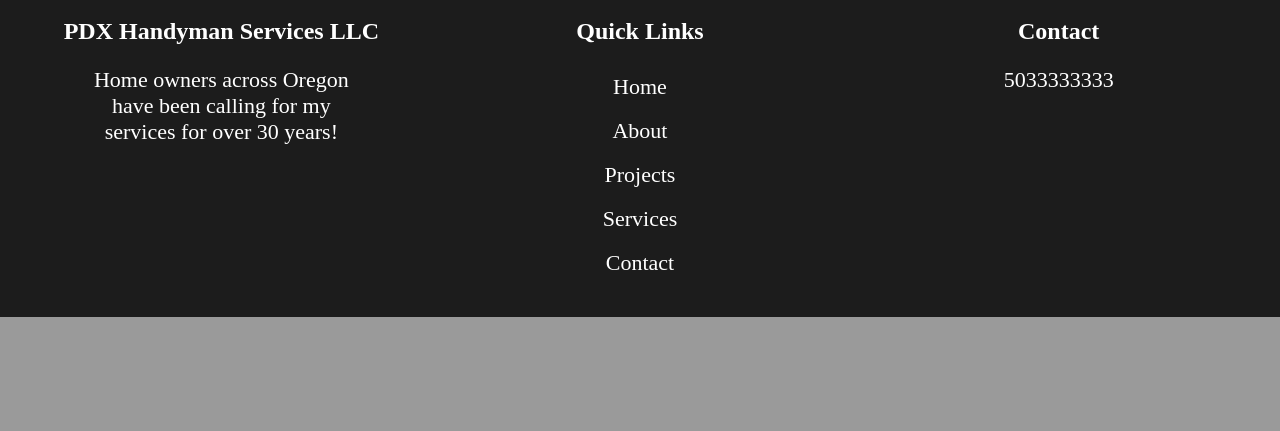
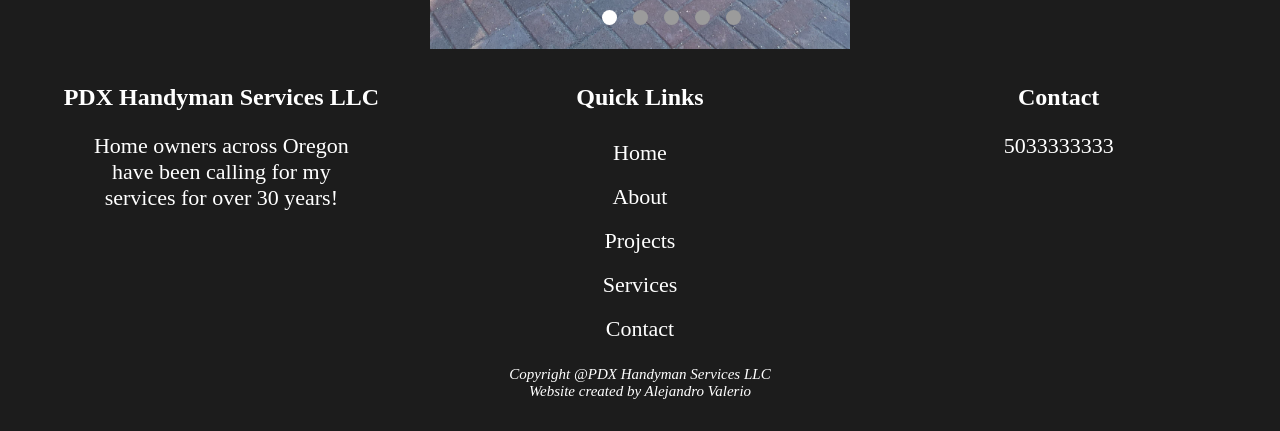
Before and after one commit to AlexV713/pdx-one-page, a PHP site: page / in a window 1280 px wide. Shown: the part 2098-2529 px from the top of the page. Before the commit the page ends 2415 px from the top, so only its background shows below. Run offline with PHP 8.4, Linux system fonts and the light colour scheme; some libraries are stand-ins or nearby versions.

Commit message:
Added Images & Fixed Footer
I added real images to the website and fixed the footer.

```diff
--- a/index.html
+++ b/index.html
@@ -52,7 +52,7 @@
     <main>
 
         <div id="hero-banner">
-            <img src="images/wood.jpg" alt="pdx handyman services llc">
+            <img src="images/projects/14.jpg" alt="pdx handyman services llc">
             <div id="hero-text">
                 <div id="background">
                     <h2>Jobs Unlimited: Odd. Even. Any</h2>
@@ -79,22 +79,27 @@
             <div id="slideshow-container">
 
                 <div class="slides slide-effect">
-                    <img class="images" src="https://cdn.pixabay.com/photo/2016/07/11/21/23/water-lily-1510707_960_720.jpg" alt="flowers">
+                    <img class="images" src="images/projects/03.jpg" alt="flowers">
                     <p class="caption-text">Image 1</p>
                 </div>
 
                 <div class="slides slide-effect">
-                    <img class="images" src="https://cdn.pixabay.com/photo/2013/07/21/13/00/rose-165819_960_720.jpg" alt="flowers">
+                    <img class="images" src="images/projects/08.jpg" alt="flowers">
                     <p class="caption-text">Image 2</p>
                 </div>
 
                 <div class="slides slide-effect">
-                    <img class="images" src="https://cdn.pixabay.com/photo/2015/10/09/00/55/lotus-978659_960_720.jpg" alt="flowers">
+                    <img class="images" src="images/projects/18.jpg" alt="flowers">
                     <p class="caption-text">Image 3</p>
                 </div>
 
                 <div class="slides slide-effect">
-                    <img class="images" src="https://cdn.pixabay.com/photo/2017/06/18/21/37/rose-2417334_960_720.jpg" alt="flowers">
+                    <img class="images" src="images/projects/26.jpg" alt="flowers">
+                    <p class="caption-text">Image 4</p>
+                </div>
+
+                <div class="slides slide-effect">
+                    <img class="images" src="images/projects/28.jpg" alt="flowers">
                     <p class="caption-text">Image 4</p>
                 </div>
 
@@ -106,6 +111,7 @@
                     <span class="dot" onclick="currentSlide(2)"></span>
                     <span class="dot" onclick="currentSlide(3)"></span>
                     <span class="dot" onclick="currentSlide(4)"></span>
+                    <span class="dot" onclick="currentSlide(5)"></span>
                 </div>
 
             </div>
@@ -115,6 +121,7 @@
     </main>
 
     <footer>
+        <div id="footer-grid">
 
             <div>
                 <h2>PDX Handyman Services LLC</h2>
@@ -138,6 +145,8 @@
                 <p id="desktop-phone">5033333333</p>
             </div>
 
+        </div>
+        <p class="footer-copyright">Copyright @PDX Handyman Services LLC<br>Website created by Alejandro Valerio</p>
     </footer>
 
     <script src="scripts.js" type="text/javascript"></script>
--- a/styles.css
+++ b/styles.css
@@ -52,10 +52,9 @@ header {
   text-align: center;
   margin: 0;
   padding: 0 0 0.5em;
-  margin-bottom: 1em;
 }
 
-#mobile-nav #mobile-links a {
+#mobile-nav #mobile-links li a {
   color: white;
   text-decoration: none;
   font-size: 25px;
@@ -72,8 +71,8 @@ header {
 }
 
 #hero-banner img {
-  height: 300px;
-  width: auto;
+  height: 330px;
+  width: 100%;
 }
 
 #hero-banner #hero-text {
@@ -139,10 +138,10 @@ header {
   display: block;
   margin-left: auto;
   margin-right: auto;
-  height: 300px;
+  height: 320px;
   width: auto;
   position: relative;
-  background-color: black;
+  background-color: #1c1c1c;
 }
 
 #slideshow-container .slides {
@@ -164,7 +163,7 @@ header {
   margin-right: auto;
   -o-object-fit: contain;
      object-fit: contain;
-  height: 300px;
+  height: 320px;
   width: auto;
 }
 
@@ -219,7 +218,7 @@ header {
 }
 
 #slideshow-container #dots-container .dot {
-  background-color: #717171;
+  background-color: #9b9b9b;
   width: 15px;
   height: 15px;
   cursor: pointer;
@@ -261,6 +260,13 @@ header {
 }
 
 footer {
+  padding: 1em 1em 1em;
+  color: white;
+  background-color: #1c1c1c;
+  text-align: center;
+}
+
+footer #footer-grid {
   display: -webkit-box;
   display: -ms-flexbox;
   display: flex;
@@ -274,15 +280,9 @@ footer {
   -webkit-box-align: center;
       -ms-flex-align: center;
           align-items: center;
-  text-align: center;
-  padding-left: 1em;
-  padding-right: 1em;
-  background-color: #1c1c1c;
-  padding-bottom: 2em;
-  color: white;
 }
 
-footer ul {
+footer #footer-grid ul {
   list-style-type: none;
   padding: 0;
   margin: 0;
@@ -290,22 +290,27 @@ footer ul {
   line-height: 2;
 }
 
-footer p,
-footer a {
+footer #footer-grid p,
+footer #footer-grid a {
   font-size: 22px;
   color: white;
 }
 
-footer a {
+footer #footer-grid a {
   text-decoration: none;
 }
 
-footer #mobile-phone {
+footer #footer-grid #mobile-phone {
   text-decoration: underline;
 }
 
-footer #desktop-phone {
+footer #footer-grid #desktop-phone {
   display: none;
+}
+
+footer .footer-copyright {
+  font-size: 15px;
+  font-style: italic;
 }
 
 /* Desktops */
@@ -358,8 +363,8 @@ footer #desktop-phone {
     position: relative;
   }
   #hero-banner img {
-    inline-size: 100%;
-    height: 750px;
+    width: 100%;
+    height: 800px;
     -o-object-fit: cover;
        object-fit: cover;
     background-repeat: no-repeat;
@@ -376,7 +381,7 @@ footer #desktop-phone {
     padding: 1em 1em 2em;
   }
   #hero-banner #hero-text #background #contact-button {
-    background-color: #47a1f4;
+    background-color: #466ab6;
     padding: 0.7em;
     border-radius: 35px;
     font-size: 22px;
@@ -403,7 +408,7 @@ footer #desktop-phone {
   #slideshow-container .next {
     bottom: 45%;
   }
-  footer {
+  footer #footer-grid {
     display: -ms-grid;
     display: grid;
     -ms-grid-columns: 1fr 1fr 1fr;
@@ -422,13 +427,13 @@ footer #desktop-phone {
     -ms-flex-line-pack: center;
         align-content: center;
   }
-  footer p {
+  footer #footer-grid p {
     padding: 0 3em 0;
   }
-  footer #mobile-phone {
+  footer #footer-grid #mobile-phone {
     display: none;
   }
-  footer #desktop-phone {
+  footer #footer-grid #desktop-phone {
     display: block;
   }
 }
--- a/styles.sass
+++ b/styles.sass
@@ -142,7 +141,7 @@ header
         gap: 1em
         padding-bottom: 1em
         .dot
-            background-color: #717171
+            background-color: #9b9b9b
             width: 15px
             height: 15px
             cursor: pointer
@@ -164,34 +163,35 @@ header
   to
     opacity: 1
 
-
 footer
-    display: flex
-    flex-direction: column
-    justify-content: center
-    align-items: center
+    padding: 1em 1em 1em
+    color: white
+    background-color: #1c1c1c
     text-align: center
-    padding-left: 1em
-    padding-right: 1em
-    background-color: #1c1c1c
-    padding-bottom: 2em
-    color: white
-    ul
-        list-style-type: none
-        padding: 0
-        margin: 0
-        font-size: 22px
-        line-height: 2
-    p,
-    a
-        font-size: 22px
-        color: white
-    a
-        text-decoration: none
-    #mobile-phone
-        text-decoration: underline
-    #desktop-phone
-        display: none
+    #footer-grid
+        display: flex
+        flex-direction: column
+        justify-content: center
+        align-items: center
+        ul
+            list-style-type: none
+            padding: 0
+            margin: 0
+            font-size: 22px
+            line-height: 2
+        p,
+        a
+            font-size: 22px
+            color: white
+        a
+            text-decoration: none
+        #mobile-phone
+            text-decoration: underline
+        #desktop-phone
+            display: none
+    .footer-copyright
+        font-size: 15px
+        font-style: italic
 
 /* Desktops */
 @media only screen and (min-width: 1025px)
@@ -264,18 +264,19 @@ footer
             bottom: 45%
 
     footer
-        display: grid
-        grid-template-columns: 1fr 1fr 1fr
-        grid-auto-columns: 1fr
-        grid-template-rows: auto
-        grid-gap: 1em 0.5em
-        justify-content: stretch
-        justify-items: center
-        align-items: baseline
-        align-content: center
-        p
-            padding: 0 3em 0
-        #mobile-phone
-            display: none
-        #desktop-phone
-            display: block
+        #footer-grid
+            display: grid
+            grid-template-columns: 1fr 1fr 1fr
+            grid-auto-columns: 1fr
+            grid-template-rows: auto
+            grid-gap: 1em 0.5em
+            justify-content: stretch
+            justify-items: center
+            align-items: baseline
+            align-content: center
+            p
+                padding: 0 3em 0
+            #mobile-phone
+                display: none
+            #desktop-phone
+                display: block
```
Also changed, not shown: other parts of styles.sass (+13 -14 lines), 1 other file. Lines whose indentation alone changed are shown as unchanged.
